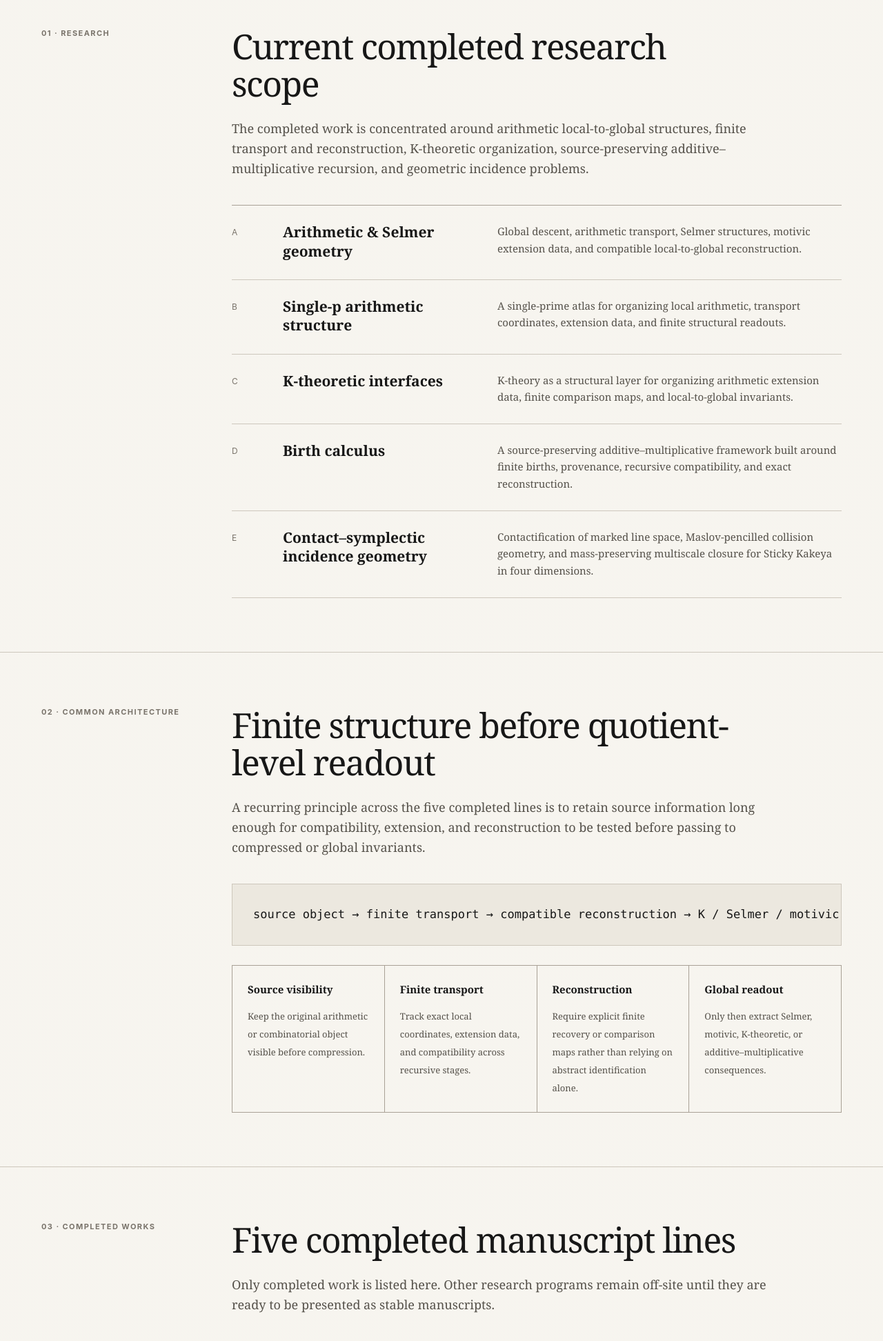
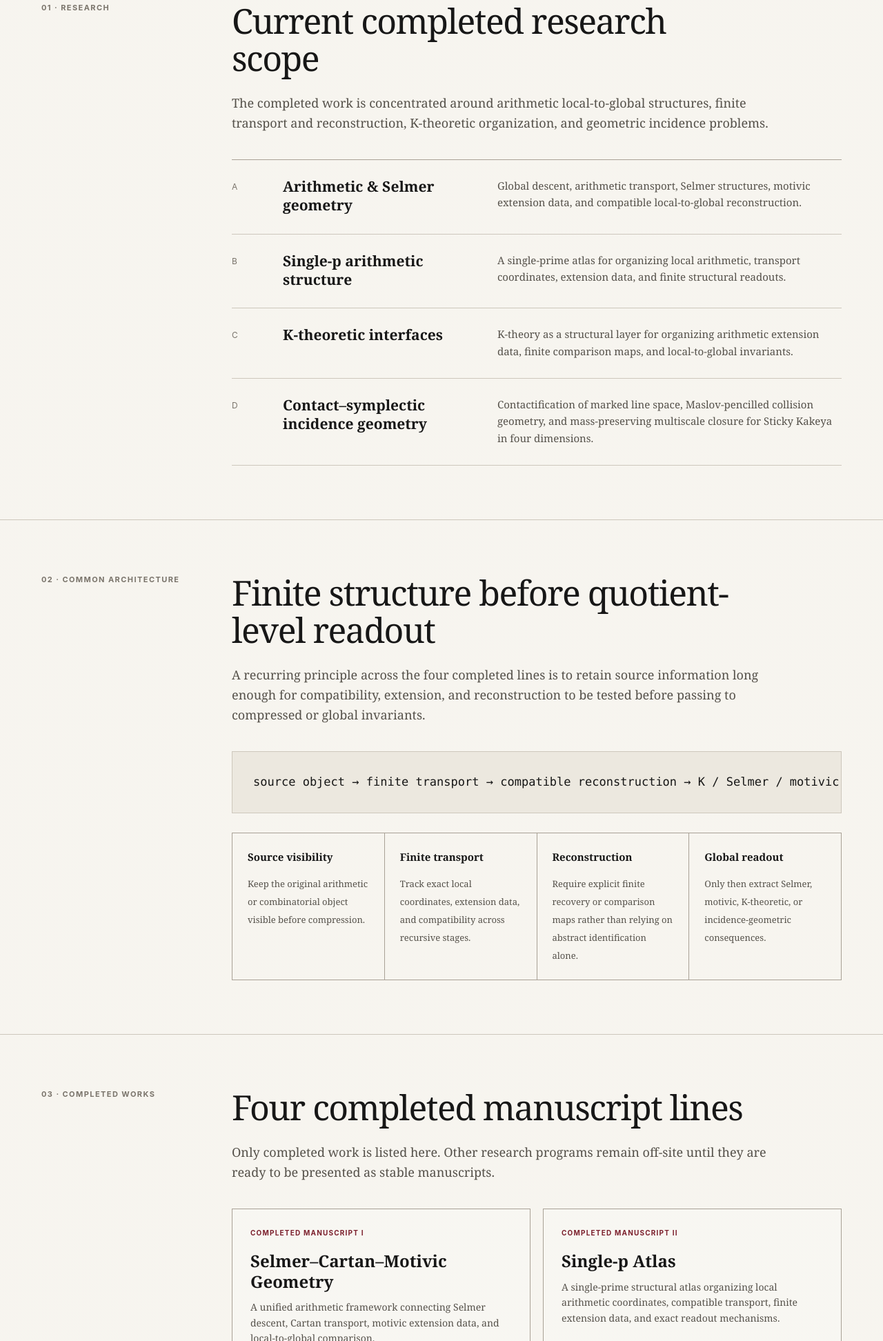
Before and after one commit to cchx0000/cchx0000.github.io, a plain HTML site: page index.html in a window 1280 px wide. Shown: the part 856-2800 px from the top of the page at 69% size. Drawn offline with Linux system fonts and the light colour scheme.

Commit message:
Remove Birth Calculus from homepage

```diff
--- a/index.html
+++ b/index.html
@@ -3,7 +3,7 @@
 <head>
   <meta charset="utf-8" />
   <meta name="viewport" content="width=device-width, initial-scale=1" />
-  <meta name="description" content="Research homepage of cchx0000 — arithmetic geometry, K-theory, local-to-global structures, birth calculus, and contact-symplectic incidence geometry." />
+  <meta name="description" content="Research homepage of cchx0000 — arithmetic geometry, K-theory, local-to-global structures, and contact-symplectic incidence geometry." />
   <meta name="theme-color" content="#f4f1ea" />
   <title>cchx0000 — Mathematical Research</title>
   <style>
@@ -188,7 +188,7 @@
           <h1>Arithmetic, geometry, and finite local-to-global structure.</h1>
           <p class="lead">
             My completed work currently centers on Selmer–Cartan–Motivic geometry, a single-p arithmetic atlas,
-            K-theoretic structures, additive–multiplicative birth calculus, and contact–symplectic incidence geometry.
+            K-theoretic structures, and contact–symplectic incidence geometry.
           </p>
         </div>
         <aside class="hero-note">
@@ -209,7 +209,7 @@
           <h2>Current completed research scope</h2>
           <p class="intro">
             The completed work is concentrated around arithmetic local-to-global structures, finite transport and reconstruction,
-            K-theoretic organization, source-preserving additive–multiplicative recursion, and geometric incidence problems.
+            K-theoretic organization, and geometric incidence problems.
           </p>
 
           <div class="field-list">
@@ -230,11 +230,6 @@
             </article>
             <article class="field-row">
               <div class="field-index sans">D</div>
-              <h3>Birth calculus</h3>
-              <p>A source-preserving additive–multiplicative framework built around finite births, provenance, recursive compatibility, and exact reconstruction.</p>
-            </article>
-            <article class="field-row">
-              <div class="field-index sans">E</div>
               <h3>Contact–symplectic incidence geometry</h3>
               <p>Contactification of marked line space, Maslov-pencilled collision geometry, and mass-preserving multiscale closure for Sticky Kakeya in four dimensions.</p>
             </article>
@@ -249,17 +244,17 @@
         <div>
           <h2>Finite structure before quotient-level readout</h2>
           <p class="intro">
-            A recurring principle across the five completed lines is to retain source information long enough for compatibility,
+            A recurring principle across the four completed lines is to retain source information long enough for compatibility,
             extension, and reconstruction to be tested before passing to compressed or global invariants.
           </p>
 
-          <div class="architecture">source object → finite transport → compatible reconstruction → K / Selmer / motivic or birth-level invariant → global readout</div>
+          <div class="architecture">source object → finite transport → compatible reconstruction → K / Selmer / motivic or incidence-level invariant → global readout</div>
 
           <div class="principles">
             <div class="principle"><b>Source visibility</b><span>Keep the original arithmetic or combinatorial object visible before compression.</span></div>
             <div class="principle"><b>Finite transport</b><span>Track exact local coordinates, extension data, and compatibility across recursive stages.</span></div>
             <div class="principle"><b>Reconstruction</b><span>Require explicit finite recovery or comparison maps rather than relying on abstract identification alone.</span></div>
-            <div class="principle"><b>Global readout</b><span>Only then extract Selmer, motivic, K-theoretic, or additive–multiplicative consequences.</span></div>
+            <div class="principle"><b>Global readout</b><span>Only then extract Selmer, motivic, K-theoretic, or incidence-geometric consequences.</span></div>
           </div>
         </div>
       </div>
@@ -269,7 +264,7 @@
       <div class="wrap section-grid">
         <div class="section-label sans">03 · Completed works</div>
         <div>
-          <h2>Five completed manuscript lines</h2>
+          <h2>Four completed manuscript lines</h2>
           <p class="intro">Only completed work is listed here. Other research programs remain off-site until they are ready to be presented as stable manuscripts.</p>
 
           <div class="works">
@@ -303,15 +298,6 @@
             <article class="work">
               <div>
                 <div class="work-type sans">Completed manuscript IV</div>
-                <h3>Birth Calculus</h3>
-                <p>An additive–multiplicative finite calculus of source-preserving births, recursive compatibility, provenance-bearing structure, and exact reconstruction.</p>
-              </div>
-              <footer class="sans">Completed research line</footer>
-            </article>
-
-            <article class="work">
-              <div>
-                <div class="work-type sans">Completed manuscript V</div>
                 <h3>Sticky Kakeya in R<sup>4</sup> as a Contact–Symplectic Incidence Problem</h3>
                 <p>Marked lines are contactified as Reeb intervals, angular collapse is organized by Maslov pencils, and absolute edge flow closes the four-dimensional endpoint.</p>
               </div>
@@ -350,7 +336,7 @@
   <footer class="site-footer sans">
     <div class="wrap footer-inner">
       <span>cchx0000 · mathematical research</span>
-      <span>Selmer · Single-p · K-Theory · Birth Calculus · Contact–Symplectic Kakeya</span>
+      <span>Selmer · Single-p · K-Theory · Contact–Symplectic Kakeya</span>
     </div>
   </footer>
 </body>
```
